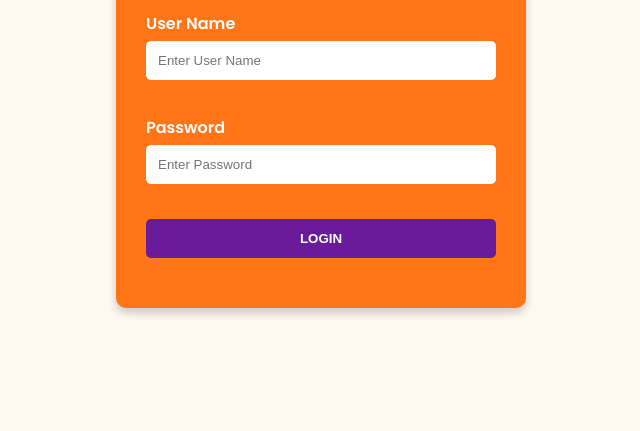
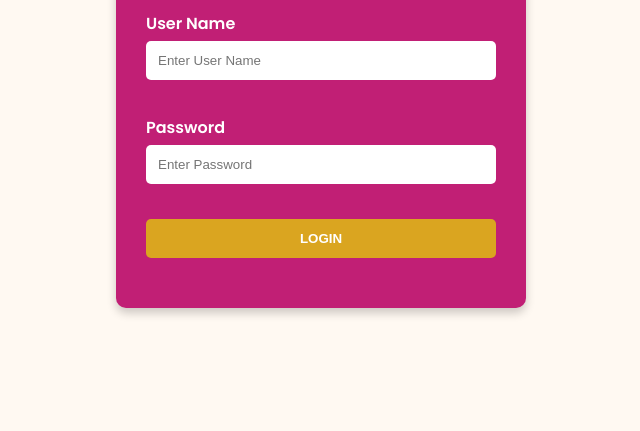
Before and after one commit to skudsi490/RSJ, a website: page pages/Login.html in a window 1280 px wide. Shown: the part 369-800 px from the top of the page, without its empty margins (319-959 px from the left). Drawn offline with Linux system fonts and the light colour scheme.

Commit message:
new work 7

```diff
--- a/styles/login.css
+++ b/styles/login.css
@@ -23,7 +23,7 @@ body {
 #loginPage {
   width: 350px;
   padding: 30px;
-  background-color: #FF7518;
+  background-color: rgb(193, 31, 117);
   border-radius: 10px;
   box-shadow: 0 5px 10px rgba(0, 0, 0, 0.2);
   color: #FFF;
@@ -63,7 +63,7 @@ input[type="password"] {
 button#logIn {
   width: 100%;
   padding: 12px;
-  background-color: #6A1B9A;
+  background-color: goldenrod;
   color: white;
   border: none;
   border-radius: 5px;
```
